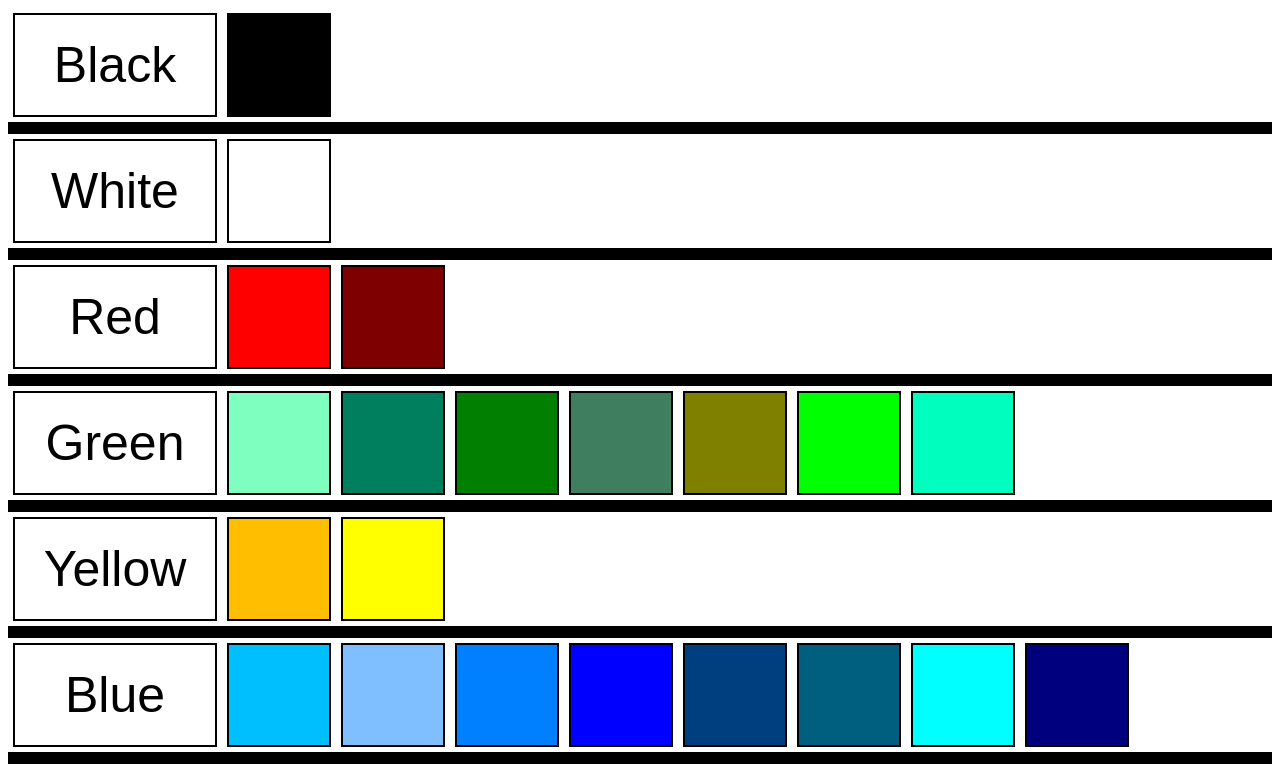
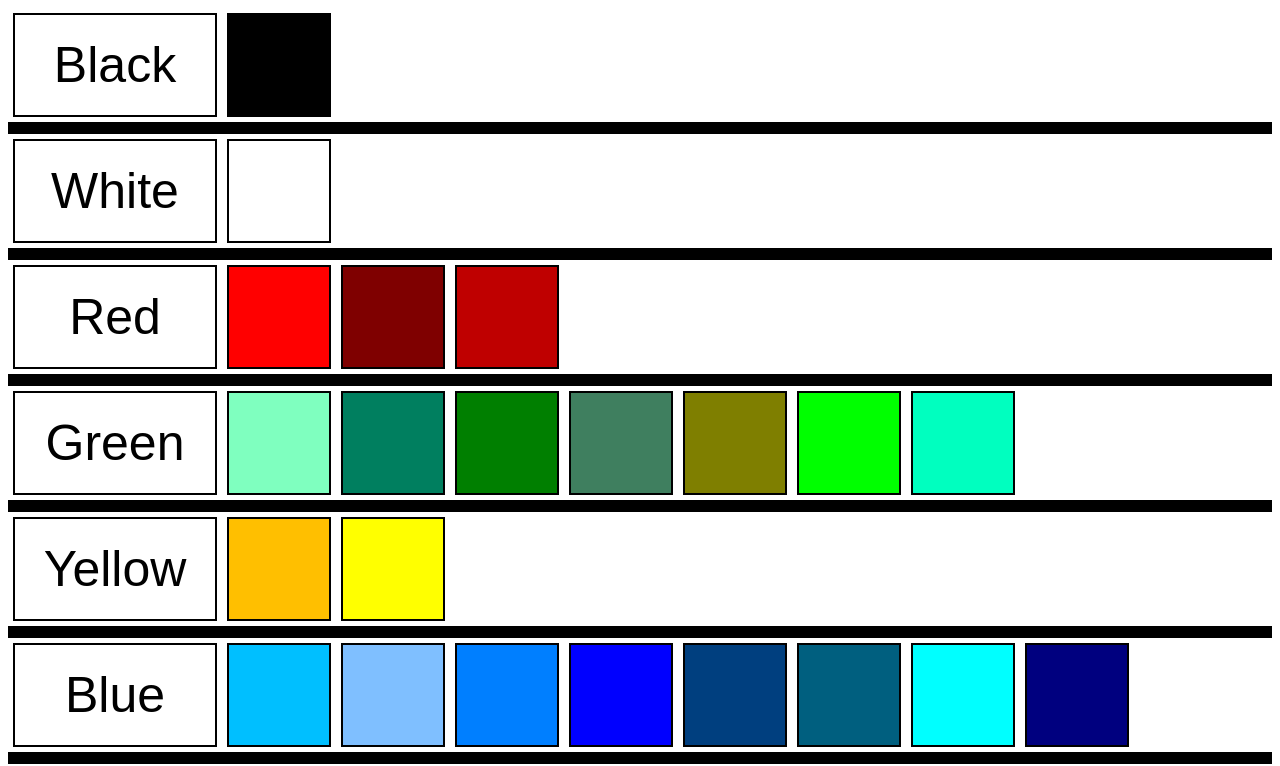
Before and after one commit to jmbharish-ai/Colors-Display, a plain HTML site: page index.html in a window 1280 px wide. Shown: the top 766 px of the page. Drawn offline with Linux system fonts and the light colour scheme.

Commit message:
Update index.html

```diff
--- a/index.html
+++ b/index.html
@@ -60,7 +60,8 @@
                 ],
                 [ // red
                     "rgb(255, 0, 0)",
-                    "rgb(127, 0, 0)"
+                    "rgb(127, 0, 0)",
+                    "rgb(191, 0, 0)"
                 ],
                 [ // green
                     "rgb(127, 255, 191)",
```
